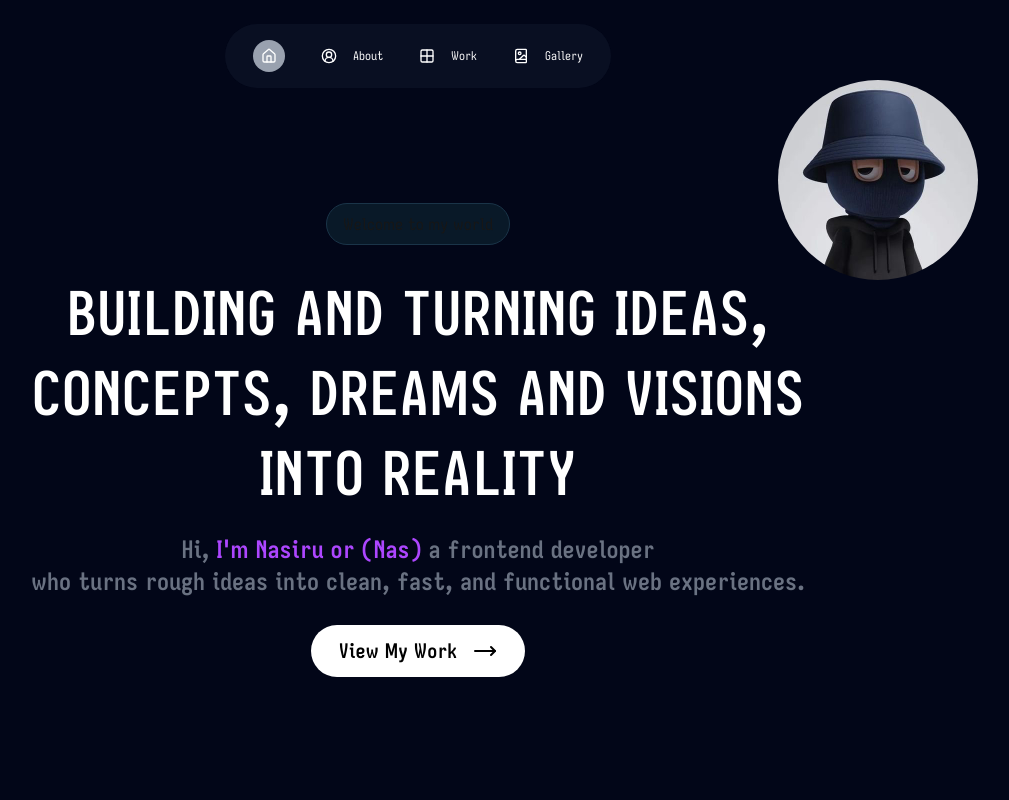
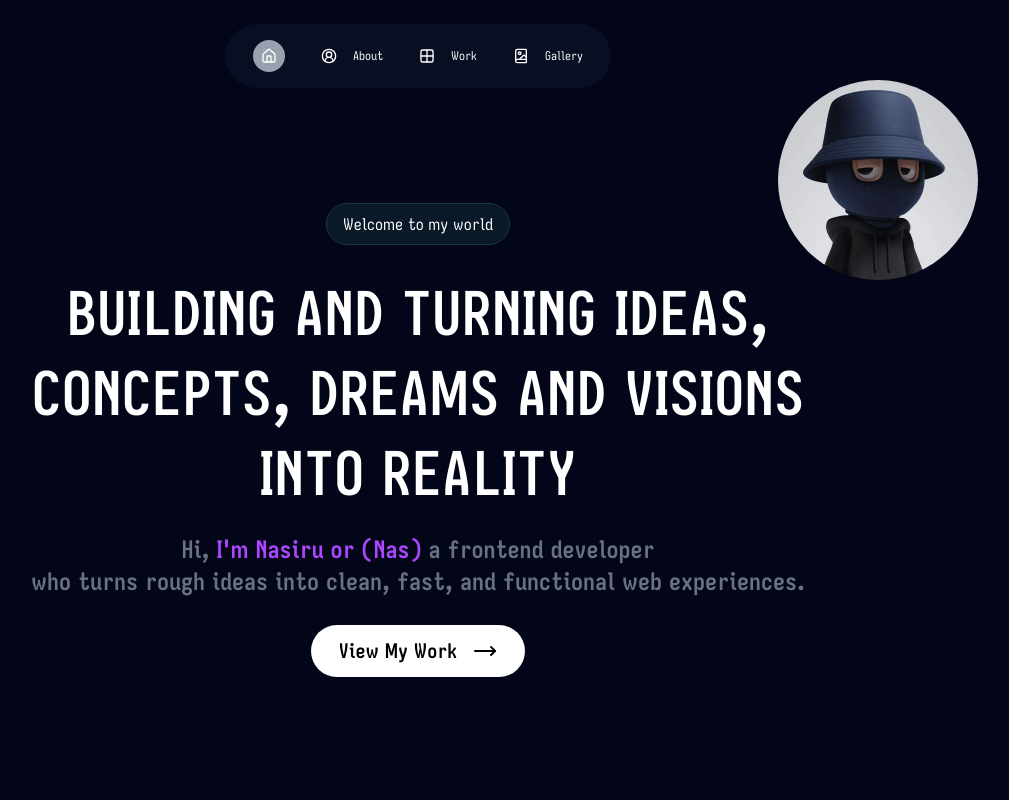
Before and after one commit to Nasiru0001/nas-portfolio, a Next.js app: page / in a window 1280 px wide. Shown: the top 800 px of the page, without its empty margins (222-1231 px from the left). Built offline with nearby package versions, Linux system fonts and the light colour scheme.

Commit message:
footer-fixed2

```diff
--- a/app/components/HomePage/page.tsx
+++ b/app/components/HomePage/page.tsx
@@ -29,7 +29,7 @@ export default function Home() {
         />
       </div>
 
-      <span className="px-4 py-2  rounded-full bg-[#091928] border-[#1a3448] border mb-7 md:mt-0 mt-80">
+      <span className="px-4 py-2  rounded-full bg-[#091928] border-[#1a3448] border mb-7 md:mt-0 mt-80 text-white">
         Welcome to my world
       </span>
 
```
